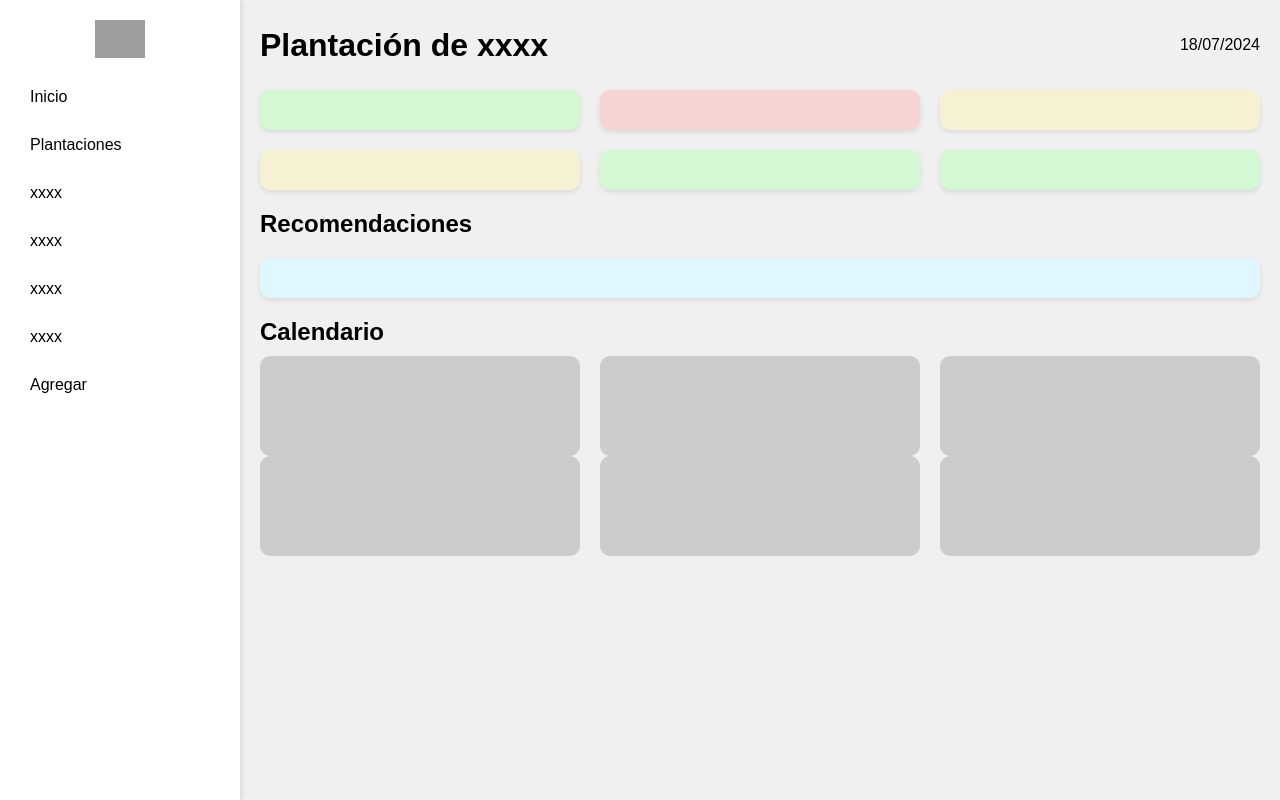
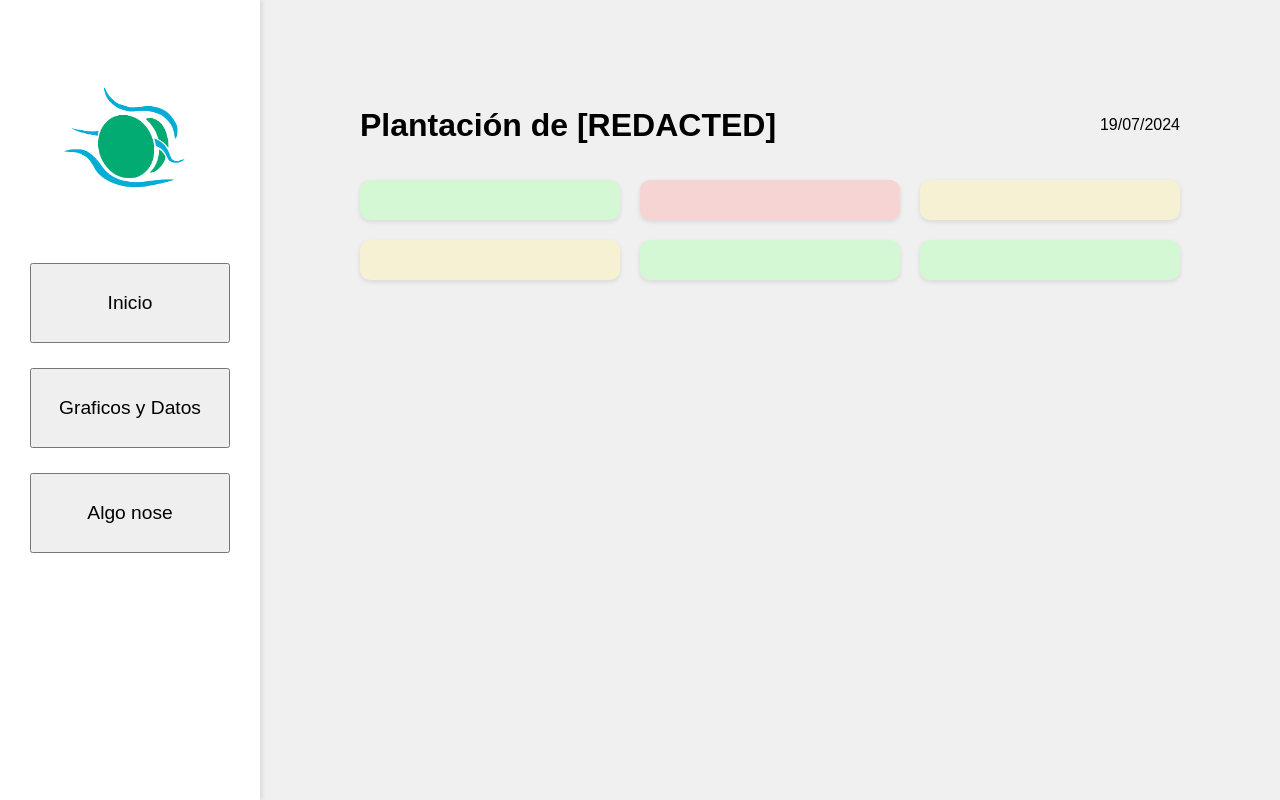
Before and after one commit to DAlfaroV/server_hackaton, a Flask app: template templates/index.html in a window 1280 px wide. Run offline with Flask 3, Linux system fonts and the light colour scheme; the template is opened without the code that fills it, so the values that code supplies are empty; grey boxes are pictures that could not be loaded.

Commit message:
chetimeli actualizado

```diff
--- a/templates/index.html
+++ b/templates/index.html
@@ -3,111 +3,23 @@
 <head>
     <meta charset="UTF-8">
     <meta name="viewport" content="width=device-width, initial-scale=1.0">
-    <title>Plantación</title>
-    <style>
-        body {
-            font-family: Arial, sans-serif;
-            margin: 0;
-            padding: 0;
-            display: flex;
-            height: 100vh;
-            background-color: #f0f0f0;
-        }
-
-        .sidebar {
-            width: 200px;
-            background-color: #fff;
-            padding: 20px;
-            box-shadow: 2px 0 5px rgba(0,0,0,0.1);
-        }
-
-        .sidebar img {
-            width: 50px;
-            display: block;
-            margin: 0 auto 20px;
-        }
-
-        .sidebar a {
-            display: block;
-            padding: 10px;
-            text-decoration: none;
-            color: #000;
-            margin-bottom: 10px;
-            border-radius: 5px;
-            transition: background-color 0.3s;
-        }
-
-        .sidebar a:hover {
-            background-color: #f0f0f0;
-        }
-
-        .main-content {
-            flex: 1;
-            padding: 20px;
-        }
-
-        .header {
-            display: flex;
-            justify-content: space-between;
-            align-items: center;
-            margin-bottom: 20px;
-        }
-
-        .header h1 {
-            margin: 0;
-        }
-
-        .grid {
-            display: grid;
-            grid-template-columns: repeat(3, 1fr);
-            gap: 20px;
-        }
-
-        .box {
-            background-color: #fff;
-            padding: 20px;
-            border-radius: 10px;
-            box-shadow: 0 2px 5px rgba(0,0,0,0.1);
-        }
-
-        .calendar {
-            margin-top: 20px;
-        }
-
-        .calendar h2 {
-            margin: 0;
-            margin-bottom: 10px;
-        }
-
-        .calendar .month {
-            display: flex;
-            justify-content: space-between;
-        }
-
-        .month .month-box {
-            background-color: #ccc;
-            width: 32%;
-            height: 100px;
-            border-radius: 10px;
-        }
-    </style>
+    <title>NARFU</title>
+    <link rel="stylesheet" href="style.css">
 </head>
 <body>
     <div class="sidebar">
         <img src="logo.png" alt="Logo">
-        <a href="#">Inicio</a>
-        <a href="#">Plantaciones</a>
-        <a href="#">xxxx</a>
-        <a href="#">xxxx</a>
-        <a href="#">xxxx</a>
-        <a href="#">xxxx</a>
-        <a href="#">Agregar</a>
+        <button onclick="showContent('inicio')" >Inicio</button>
+        <button onclick="showContent('graficos')" >Graficos y Datos</button>
+        <button onclick="showContent('algo')" >Algo nose</button>
     </div>
     <div class="main-content">
         <div class="header">
-            <h1>Plantación de xxxx</h1>
-            <p>18/07/2024</p>
+            <h1>Plantación de [REDACTED]</h1>
+            <p>19/07/2024</p>
         </div>
+        <div class="content">
+            <div id="inicio">
                 <div class="grid">
                     <div class="box" style="background-color: #d4f7d4;"></div>
                     <div class="box" style="background-color: #f7d4d4;"></div>
@@ -116,10 +28,14 @@
                     <div class="box" style="background-color: #d4f7d4;"></div>
                     <div class="box" style="background-color: #d4f7d4;"></div>
                 </div>
+            </div>
+            <div id="graficos" class="hidden">
                 <div class="recommendations">
                     <h2>Recomendaciones</h2>
                     <div class="box" style="background-color: #e0f7ff;"></div>
                 </div>
+            </div>
+            <div id="algo" class="hidden">
                 <div class="calendar">
                     <h2>Calendario</h2>
                     <div class="month">
@@ -134,5 +50,29 @@
                     </div>
                 </div>
             </div>
+        </div>
+    </div>
+
+    <script>
+        // si sirvio xd
+        function showContent(section) {
+            document.querySelectorAll('.content > div').forEach(div => {
+                div.classList.add('hidden');
+            });
+            document.getElementById(section).classList.remove('hidden');
+        }
+
+        // Ocultar todas las secciones menos la inicial
+        document.querySelectorAll('.content > div').forEach(div => {
+            if (div.id !== 'inicio') {
+                div.classList.add('hidden');
+            }
+        });
+
+        // Intento de hacer algo funcional
+        function kekw() {
+
+        }
+    </script>
 </body>
 </html>
--- /dev/null
+++ b/templates/style.css
@@ -0,0 +1,98 @@
+body {
+    font-family: Arial, sans-serif;
+    margin: 0;
+    padding: 0;
+    display: flex;
+    height: 100vh;
+    background-color: #f0f0f0;
+}
+
+.sidebar {
+    width: 200px;
+    background-color: #ffffff;
+    padding: 30px;
+    box-shadow: 2px 0 5px rgba(0,0,0,0.1);
+}
+
+.sidebar button{
+    /* border-radius: 20px; */
+    width: 200px;
+    height: 80px;
+    padding: 15px;
+    margin-bottom: 25px;
+    font-size: larger;
+}
+
+.sidebar img {
+    width: 150px;
+    display: block;
+    margin: 0 auto 20px;
+}
+
+.sidebar a {
+    display: block;
+    padding: 10px;
+    text-decoration: none;
+    color: #000;
+    margin-bottom: 15px;
+    border-radius: 10px;
+    transition: background-color 0.3s;
+}
+/* no hace nada por alguna razon */
+.sidebar a:hover {
+    background-color: #f3f3f3;
+}
+
+.main-content {
+    flex: 1;
+    padding: 100px;
+}
+
+.header {
+    display: flex;
+    justify-content: space-between;
+    align-items: center;
+    margin-bottom: 30px;
+}
+
+.header h1 {
+    margin: 0;
+}
+
+.grid {
+    display: grid;
+    grid-template-columns: repeat(3, 1fr);
+    gap: 20px;
+}
+
+.box {
+    background-color: #fff;
+    padding: 20px;
+    border-radius: 10px;
+    box-shadow: 0 2px 5px rgba(0,0,0,0.1);
+}
+
+.calendar {
+    margin-top: 20px;
+}
+
+.calendar h2 {
+    margin: 0;
+    margin-bottom: 10px;
+}
+
+.calendar .month {
+    display: flex;
+    justify-content: space-between;
+}
+
+.month .month-box {
+    background-color: #ccc;
+    width: 32%;
+    height: 100px;
+    border-radius: 20px;
+}
+
+.hidden {
+    display: none;
+}
```
Also changed, not shown: templates/logo.png (added), 1 other file. Lines whose indentation alone changed are shown as unchanged.
